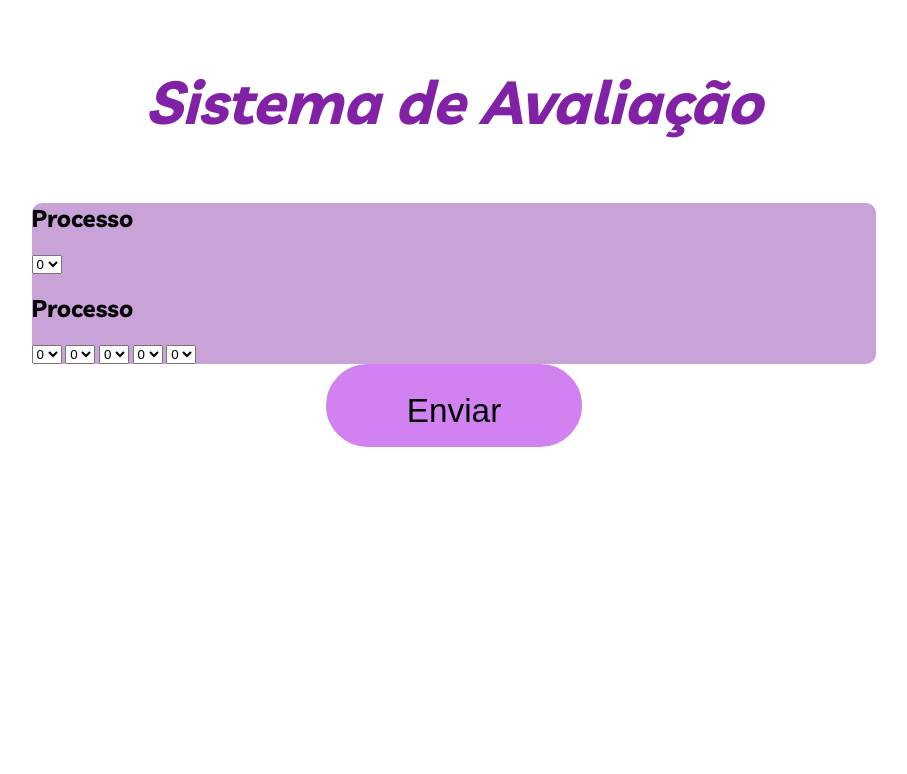
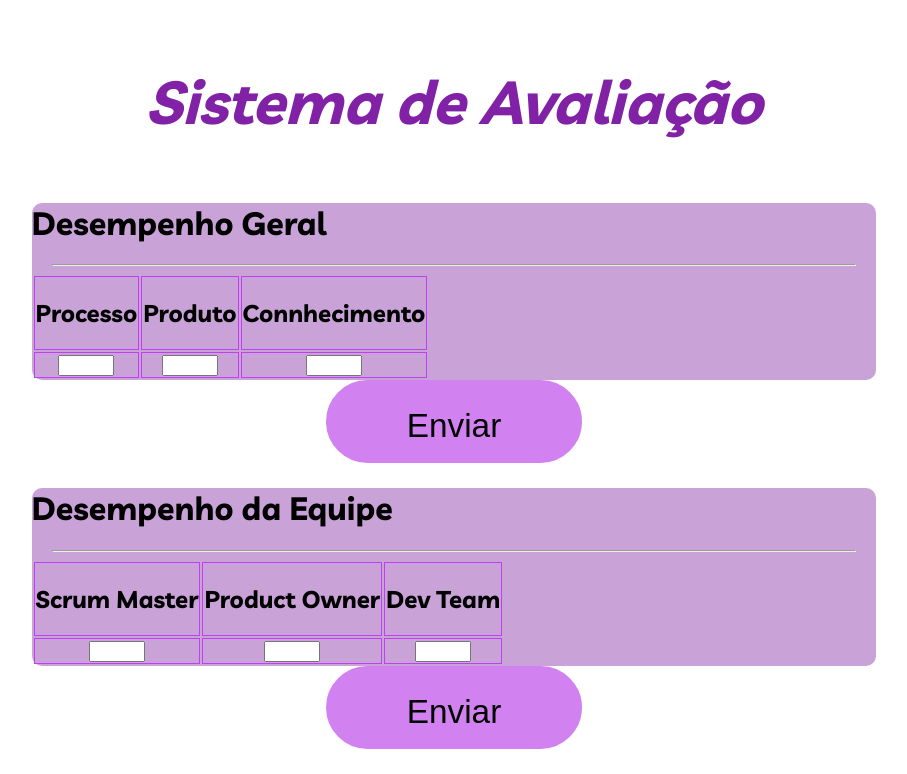
Before and after one commit to Sandro-Pimentel/AReS, a Flask app: page /avaliacao in a window 1280 px wide. Shown: the part 85-859 px from the top of the page, without its empty margins (186-1093 px from the left). Before the commit the page ends 532 px from the top, so only its background shows below. Run offline with Flask 3, Linux system fonts and the light colour scheme.

Commit message:
Alterações no app.py e avaliacao.html
Adicionando lógica de media para a página avaliacao.html.

```diff
--- a/Code/app.py
+++ b/Code/app.py
@@ -77,8 +77,16 @@ def burndown():
 def probacklog():
     return render_template("probacklog.html")
 
-@app.route("/avaliacao")
+@app.route("/avaliacao", methods = ['GET', 'POST'])
 def avaliacao():
+    if request.method == 'POST':
+        lista = ['dg1','dg2','dg3']
+        media = 0
+        for c in lista:
+            for a in c:
+                nota = int(request.form.get(c))
+                media+= nota
+        return media
     return render_template("avaliacao.html")
 
 @app.route("/fracasso")
--- a/Code/templates/avaliacao.html
+++ b/Code/templates/avaliacao.html
@@ -50,78 +50,73 @@
 <form method="POST">
     <div class="row">
         <div class="box_teste">
+            <h1> Desempenho Geral </h1>
+            <hr>
+            <table>
                 <tr>
                     <td>
                         <h2> Processo </h2>
                     </td>
                     <td>
-                    <select name="nota" id="processo">
-                        <option value="0"> 0 </option>
-                        <option value="1"> 1 </option>
-                        <option value="2"> 2 </option>
-                        <option value="3"> 3 </option>
-                    </select>
+                        <h2> Produto </h2>
+                    </td>
+                    <td>
+                        <h2> Connhecimento </h2>
                     </td>
                 </tr>
                 <tr>
                     <td>
-                    <h2> Processo </h2>
+                        <input type="number" max="10" min="0" name="dg1">
                     </td>
                     <td>
-                    <select name="nota" id="produto">
-                        <option value="0"> 0 </option>
-                        <option value="1"> 1 </option>
-                        <option value="2"> 2 </option>
-                        <option value="3"> 3 </option>
-                    </select>
+                        <input type="number" max="10" min="0" name="dg2">
+                    </td>
+                    <td>
+                       <input type="number" max="10" min="0" name="dg3">
+                    </td>
+                </tr>
+            </table>
+        </div>
+    </div>
+
+            <button type="submit" id="btn_exame"><span id="txt_btn_exame">Enviar</span></button>
+            <h1>{% print(media) %}</h1>
+</form>
+
+<form method="POST">
+        <div class="row">
+            <div class="box_teste">
+                <h1> Desempenho da Equipe </h1>
+                <hr>
+                <table>
+                    <tr>
+                        <td>
+                            <h2> Scrum Master </h2>
+                        </td>
+                        <td>
+                            <h2> Product Owner </h2>
+                        </td>
+                        <td>
+                            <h2> Dev Team </h2>
                         </td>
                     </tr>
                     <tr>
                         <td>
-                    <select name="nota" id="connhecimento">
-                        <option value="0"> 0 </option>
-                        <option value="1"> 1 </option>
-                        <option value="2"> 2 </option>
-                        <option value="3"> 3 </option>
-                    </select>
+                            <input type="number" max="10" min="0" name="de1">
+                        </td>
+                        <td>
+                            <input type="number" max="10" min="0" name="de2">
+                        </td>
+                        <td>
+                           <input type="number" max="10" min="0" name="de3">
                         </td>
                     </tr>
-            <tr>
-                <td>
-                    <select name="nota" id="sm">
-                        <option value="0"> 0 </option>
-                        <option value="1"> 1 </option>
-                        <option value="2"> 2 </option>
-                        <option value="3"> 3 </option>
-                    </select>
-                </td>
-            </tr>
-            <tr>
-                <td>
-                    <select name="nota" id="po">
-                        <option value="0"> 0 </option>
-                        <option value="1"> 1 </option>
-                        <option value="2"> 2 </option>
-                        <option value="3"> 3 </option>
-                    </select>
-                </td>
-            </tr>
-            <tr>
-                <td>
-                    <select name="nota" id="td">
-                        <option value="0"> 0 </option>
-                        <option value="1"> 1 </option>
-                        <option value="2"> 2 </option>
-                        <option value="3"> 3 </option>
-                    </select>
-                </td>
-            </tr>
+                </table>
             </div>
         </div>
 
                 <button type="submit" id="btn_exame"><span id="txt_btn_exame">Enviar</span></button>
     </form>
-
 
     <script>
         const toggleButton = document.getElementById('sidebar-toggle');
```
Lines whose indentation alone changed are shown as unchanged.
